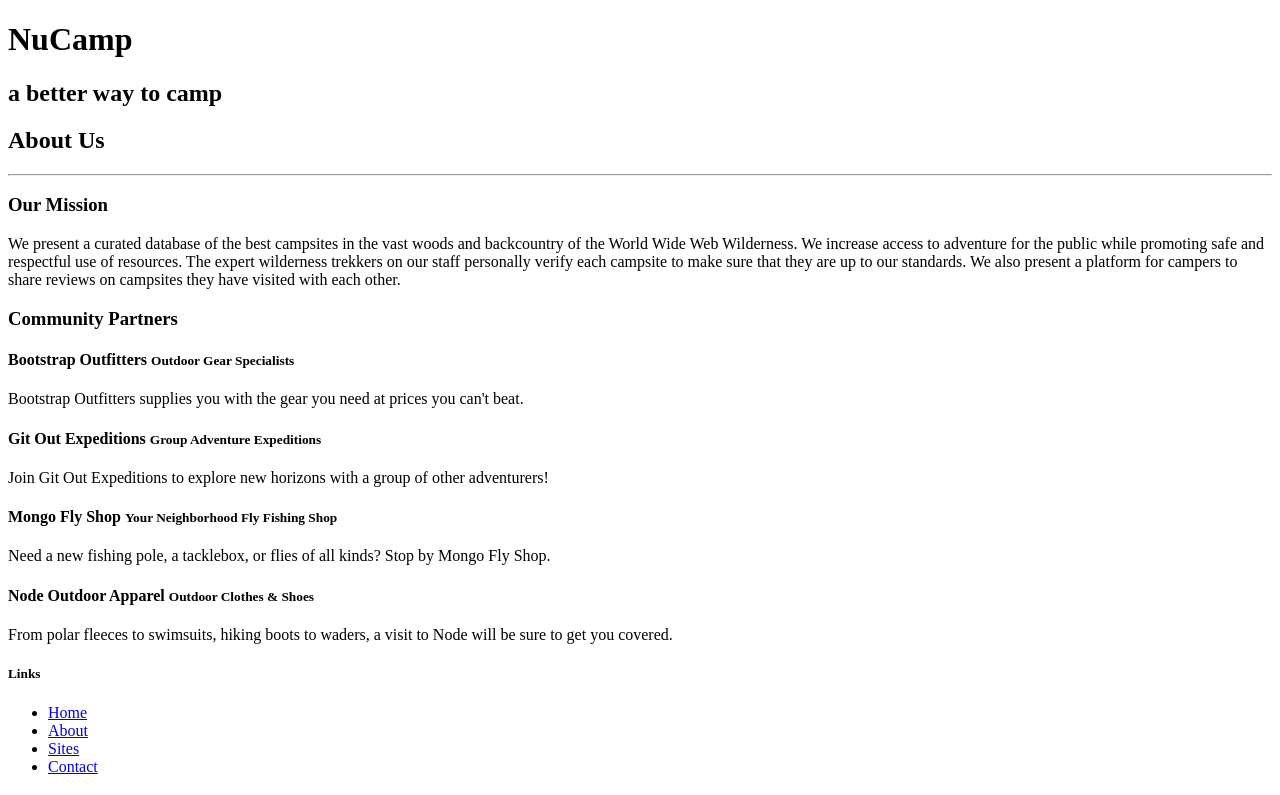
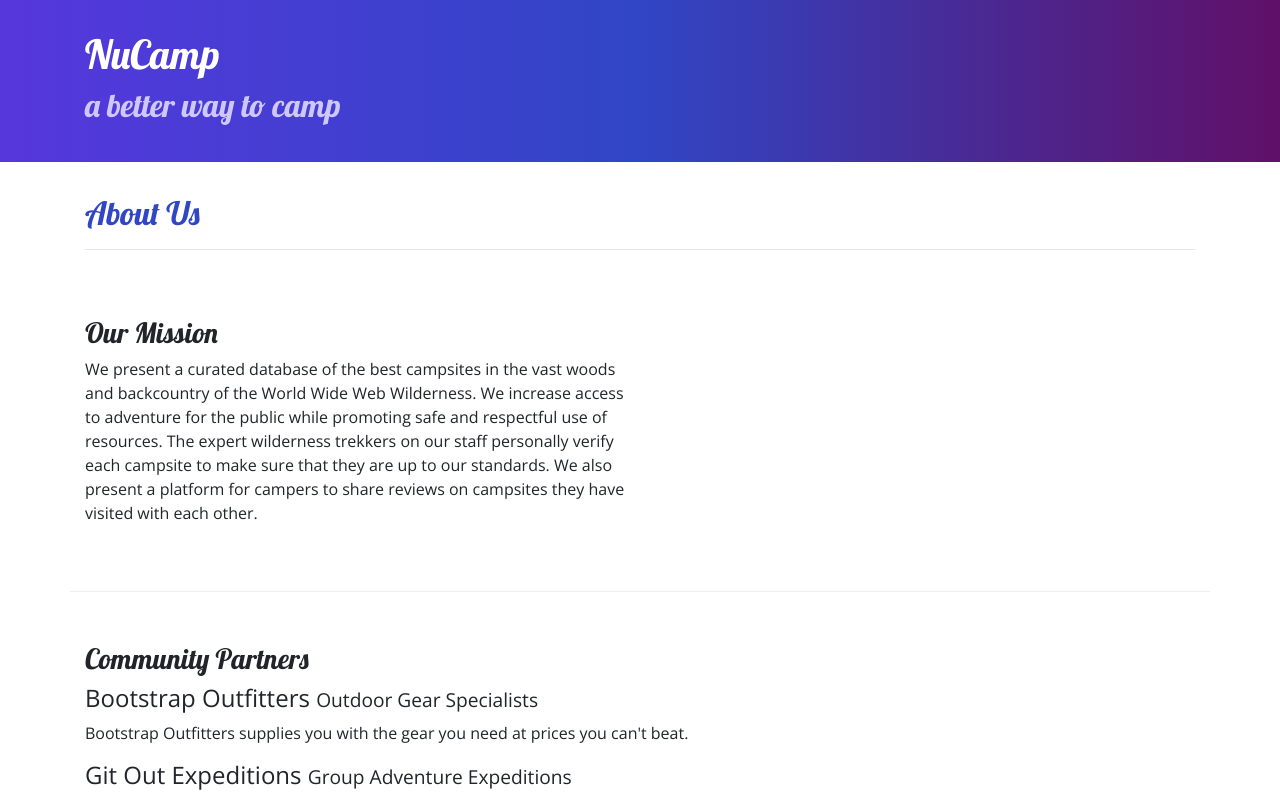
Before and after one commit to Daniel-727/Bootstrap-Project, a website: page aboutus.html in a window 1280 px wide. Shown: the top 795 px of the page. Drawn offline with nearby package versions, Linux system fonts and the light colour scheme.

Commit message:
End of Week 1 Workshop

```diff
--- a/aboutus.html
+++ b/aboutus.html
@@ -5,6 +5,13 @@
     <!-- Required meta tags always come first -->
     <meta charset="utf-8" />
     <meta name="viewport" content="width=device-width, initial-scale=1" />
+
+    <!-- Bootstrap CSS -->
+    <link rel="stylesheet" href="node_modules/bootstrap/dist/css/bootstrap.min.css" />
+
+    <!--Additional CSS must be placed after bootstrap CSS-->
+    <link rel="stylesheet" href="https://fonts.googleapis.com/css?family=Lobster|Open+Sans" />
+    <link rel="stylesheet" href="css/styles.css"/>
 
     <title>NuCamp: A Better Way To Camp</title>
 </head>
@@ -22,32 +29,32 @@
         </div>
     </header>
 
-    <div>
-        <div>
-            <div>
+    <div class="container">
+        <div class="row">
+            <div class="col">
                <h2>About Us</h2>
                <hr />
             </div>
         </div>
 
-        <div>
-            <div>
+        <div class="row row-content">
+            <div class="col col-sm-6">
                 <h3>Our Mission</h3>
                 <p>We present a curated database of the best campsites in the vast woods and backcountry of the World Wide Web Wilderness. We increase access to adventure for the public while promoting safe and respectful use of resources. The expert wilderness trekkers on our staff personally verify each campsite to make sure that they are up to our standards. We also present a platform for campers to share reviews on campsites they have visited with each other.</p>
             </div>
         </div>
 
-        <div>
-            <div>
+        <div class="row row-content">
+            <div class="col">
                 <h3>Community Partners</h3>
                 <h4>Bootstrap Outfitters <small>Outdoor Gear Specialists</small></h4>
-                <p>Bootstrap Outfitters supplies you with the gear you need at prices you can't beat.</p>
+                <p class="d-none d-sm-block">Bootstrap Outfitters supplies you with the gear you need at prices you can't beat.</p>
                 <h4>Git Out Expeditions <small>Group Adventure Expeditions</small></h4>
-                <p>Join Git Out Expeditions to explore new horizons with a group of other adventurers!</p>
+                <p class="d-none d-sm-block">Join Git Out Expeditions to explore new horizons with a group of other adventurers!</p>
                 <h4>Mongo Fly Shop <small>Your Neighborhood Fly Fishing Shop</small></h4>
-                <p>Need a new fishing pole, a tacklebox, or flies of all kinds? Stop by Mongo Fly Shop.</p>
+                <p class="d-none d-sm-block">Need a new fishing pole, a tacklebox, or flies of all kinds? Stop by Mongo Fly Shop.</p>
                 <h4>Node Outdoor Apparel <small>Outdoor Clothes & Shoes</small></h4>
-                <p>From polar fleeces to swimsuits, hiking boots to waders, a visit to Node will be sure to get you covered.</p>
+                <p class="d-none d-sm-block">From polar fleeces to swimsuits, hiking boots to waders, a visit to Node will be sure to get you covered.</p>
             </div>
         </div>
     </div>
```
Also changed, not shown: index.html (+4 -4 lines).
